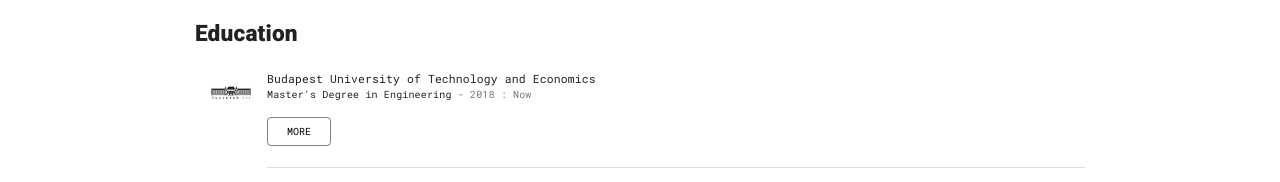
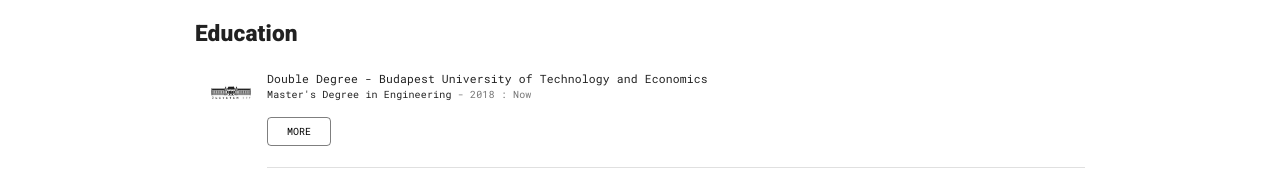
Before and after one commit to Pierre-Baptiste/Portfolio, a React (Create React App) app: page /about in a window 1280 px wide. Shown: the part 750-932 px from the top of the page. Built offline with nearby package versions, Linux system fonts and the light colour scheme.

Commit message:
tweaked date of AM

```diff
--- a/src/Scenes/About/About.js
+++ b/src/Scenes/About/About.js
@@ -187,7 +187,7 @@ export default function About(props) {
 						<ListItemElement
 							image={require("./Assets/bmelogo.png")}
 							imagetitle="BME Logo"
-							title="Budapest University of Technology and Economics"
+							title="Double Degree - Budapest University of Technology and Economics"
 							company="Master's Degree in Engineering"
 							date="2018 : Now"
 							avatarlink={"https://www.bme.hu/?language=en"}
@@ -205,9 +205,9 @@ export default function About(props) {
 						<ListItemElement
 							image={require("./Assets/ensamlogo.png")}
 							imagetitle="Ensam Logo"
-							title="École Nationale Supérieure d'Arts et Métiers Paristech"
+							title="Double Degree - École Nationale Supérieure d'Arts et Métiers Paristech"
 							company="Master's Degree in Engineering"
-							date="2016 : 2020"
+							date="2016 : Now"
 							avatarlink={"https://artsetmetiers.fr/en"}
 						>
 							<ImageBox
```
